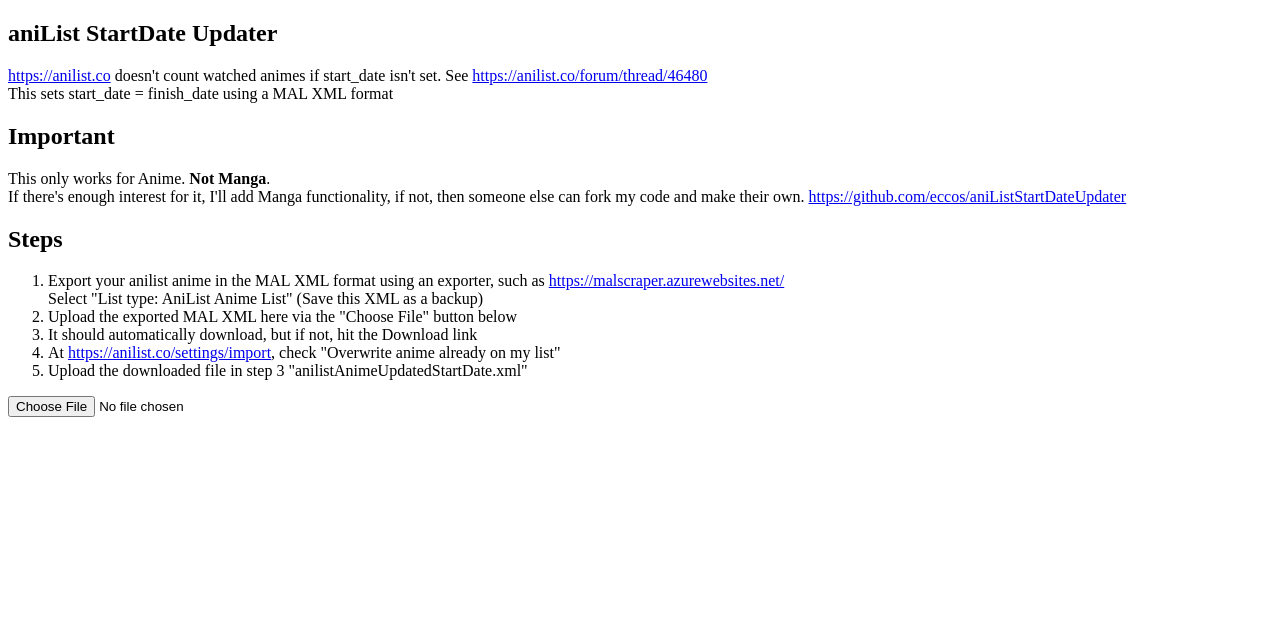
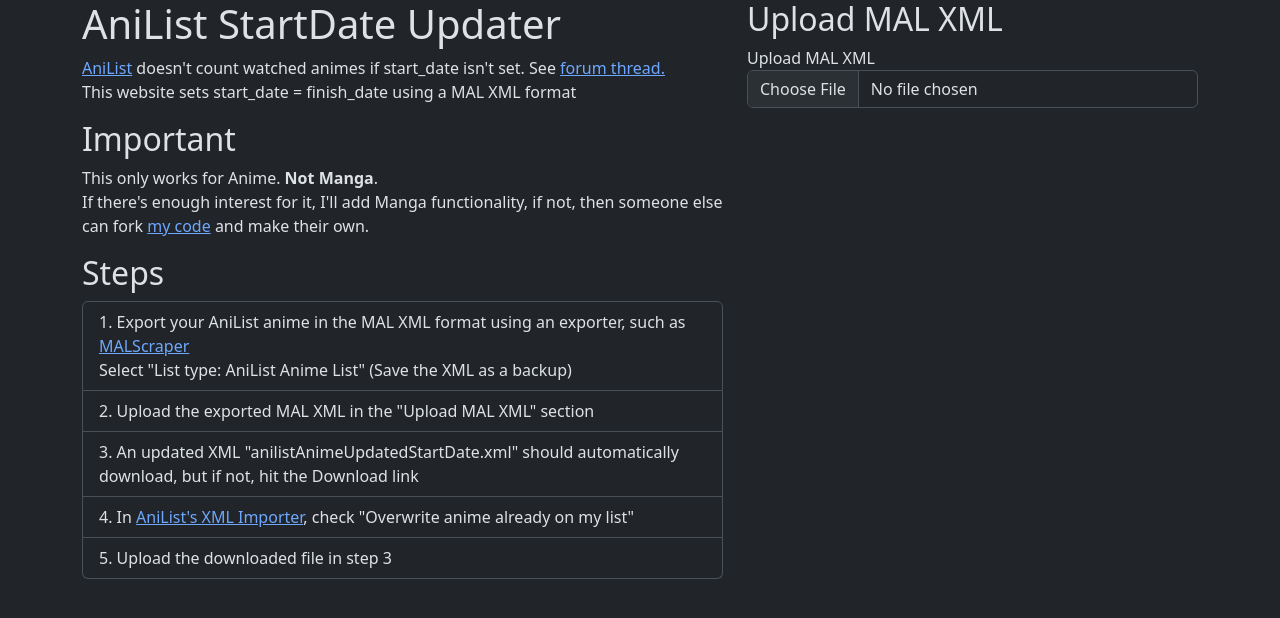
Before and after one commit to eccos/aniListStartDateUpdater, a plain HTML site: page index.html in a window 1280 px wide. Drawn offline with nearby package versions, Linux system fonts and the light colour scheme.

Commit message:
Bootstrapify

```diff
--- a/index.html
+++ b/index.html
@@ -1,45 +1,71 @@
 <!DOCTYPE html>
-<html lang="en">
+<html lang="en" data-bs-theme="dark">
 
 <head>
     <meta charset="UTF-8">
-    <meta http-equiv="X-UA-Compatible" content="IE=edge">
     <meta name="viewport" content="width=device-width, initial-scale=1.0">
     <title>AniList StartDate Updater</title>
+    <link href="https://cdn.jsdelivr.net/npm/bootstrap@5.3.1/dist/css/bootstrap.min.css" rel="stylesheet"
+        integrity="sha384-4bw+/aepP/YC94hEpVNVgiZdgIC5+VKNBQNGCHeKRQN+PtmoHDEXuppvnDJzQIu9" crossorigin="anonymous">
 </head>
 
 <body>
-    <div>
-        <article>
-            <h1>aniList StartDate Updater</h1>
-            <p><a href="https://anilist.co" rel="nofollow">https://anilist.co</a> doesn't count watched animes if
-                start_date isn't set. See <a href="https://anilist.co/forum/thread/46480"
-                    rel="nofollow">https://anilist.co/forum/thread/46480</a><br>
-                This sets start_date = finish_date using a MAL XML format</p>
-            <h2>Important</h2>
-            <p>This only works for Anime. <strong>Not Manga</strong>.<br>
-                If there's enough interest for it, I'll add Manga functionality, if not, then someone else can fork my
-                code and make their own. <a
-                    href="https://github.com/eccos/aniListStartDateUpdater">https://github.com/eccos/aniListStartDateUpdater</a>
-            </p>
-            <h2>Steps</h2>
-            <ol>
-                <li>Export your anilist anime in the MAL XML format using an exporter, such as <a
-                        href="https://malscraper.azurewebsites.net/"
-                        rel="nofollow">https://malscraper.azurewebsites.net/</a><br>
-                        Select "List type: AniList Anime List" (Save this XML as a backup)</li>
-                <li>Upload the exported MAL XML here via the "Choose File" button below</li>
-                <li>It should automatically download, but if not, hit the Download link</li>
-                <li>At <a href="https://anilist.co/settings/import"
-                        rel="nofollow">https://anilist.co/settings/import</a>,
-                    check "Overwrite anime already on my list"</li>
-                <li>Upload the downloaded file in step 3 "anilistAnimeUpdatedStartDate.xml"</li>
-            </ol>
-        </article>
+    <div class="container">
+        <div class="row">
+            <div class="col-12 col-sm-6 col-lg-7">
+                <header>
+                    <h1>AniList StartDate Updater</h1>
+                    <p><a href="https://anilist.co">AniList</a> doesn't count watched animes if
+                        start_date isn't set. See <a href="https://anilist.co/forum/thread/46480">forum
+                            thread.</a><br>
+                        This website sets start_date = finish_date using a MAL XML format</p>
+                </header>
+                <section id="important">
+                    <h2>Important</h2>
+                    <p>This only works for Anime. <strong>Not Manga</strong>.<br>
+                        If there's enough interest for it, I'll add Manga functionality, if not, then someone else can
+                        fork
+                        <a href="https://github.com/eccos/aniListStartDateUpdater">my
+                            code</a> and make their own.
+                    </p>
+                </section>
+                <section id="steps">
+                    <h2>Steps</h2>
+                    <ol class="list-group list-group-numbered mb-3">
+                        <li class="list-group-item">Export your AniList anime in the MAL XML format using an exporter,
+                            such
+                            as
+                            <a href="https://malscraper.azurewebsites.net/">MALScraper</a><br>
+                            Select "List type: AniList Anime List" (Save the XML as a backup)
+                        </li>
+                        <li class="list-group-item">Upload the exported MAL XML in the "Upload MAL XML" section
+                        </li>
+                        <li class="list-group-item">An updated XML "anilistAnimeUpdatedStartDate.xml" should
+                            automatically
+                            download, but if not, hit the Download link</li>
+                        <li class="list-group-item">In <a href="https://anilist.co/settings/import">AniList's XML
+                                Importer</a>, check "Overwrite anime already on my list" </li>
+                        <li class="list-group-item">Upload the downloaded file in step 3</li>
+                    </ol>
+                </section>
+            </div>
+            <div class="col-12 col-sm-6 col-lg-5">
+                <section id="upload">
+                    <h2>Upload MAL XML</h2>
+                    <label for="xmlFileDownloadLink">Upload MAL XML</label>
+                    <input class="form-control" type="file" id="xmlFileInput" accept="text/xml"
+                        placeholder="scrape_anilistanime.xml">
+                    <div style="visibility: hidden;">
+                        <label for="xmlTextArea">Updated XML</label>
+                        <a href="#" id="xmlFileDownloadLink" style="visibility: hidden;">Download</a>
+                        <textarea class="form-control" id="xmlTextArea" style="height: 30em;"></textarea>
+                        <!-- <textarea id="xmlTextArea"
+                    style="visibility: hidden; vertical-align: top; height: 400px; width: 500px;"></textarea> -->
+                    </div>
+                </section>
+            </div>
+        </div>
     </div>
-    <input type="file" id="xmlFileInput" accept="text/xml">
-    <a id="xmlFileDownloadLink" style="visibility: hidden;">Download</a>
-    <textarea id="xmlTextArea" style="visibility: hidden; vertical-align: top; height: 400px; width: 500px;"></textarea>
 
     <script src="startDateUpdater.js"></script>
 </body>
```
